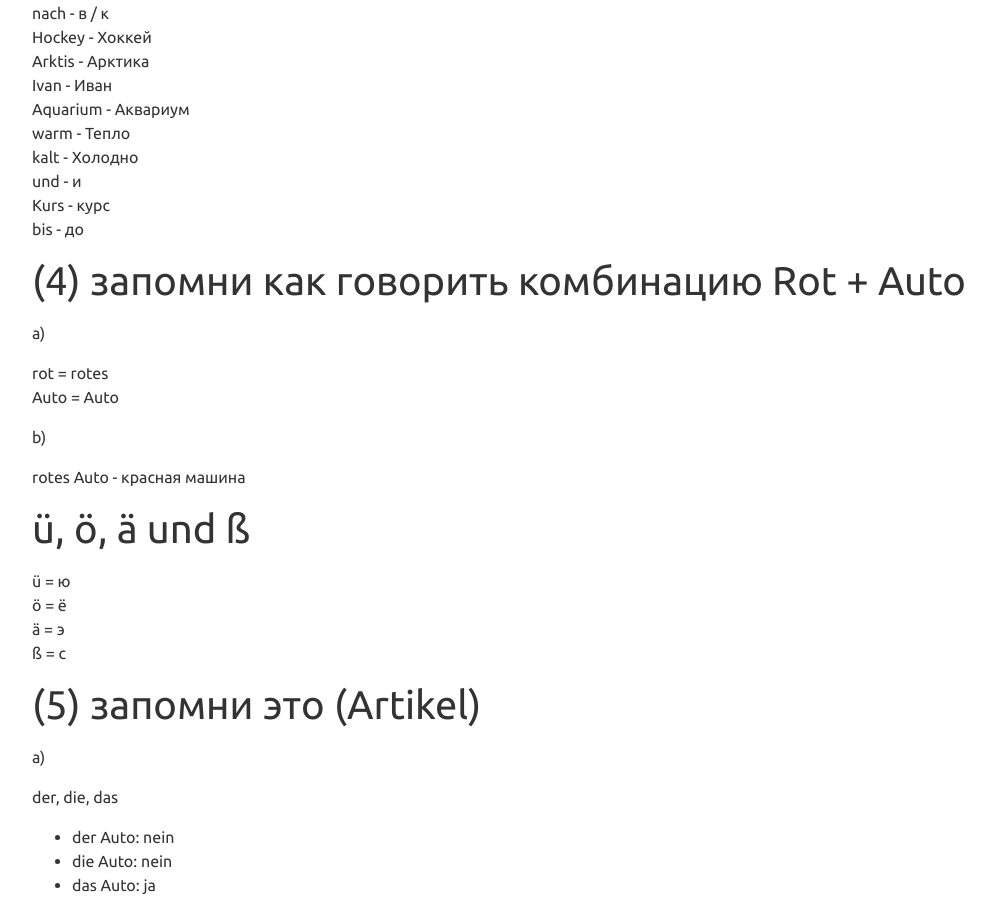
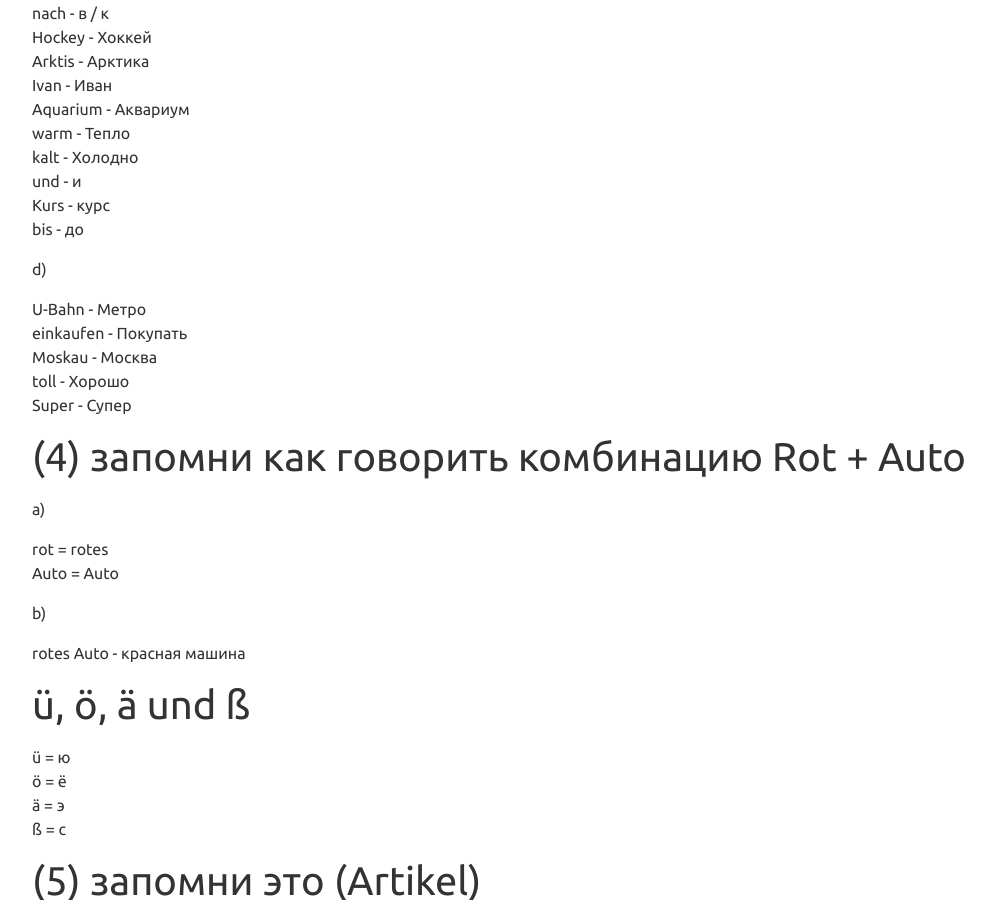
Before and after one commit to viktor-chiarcos/viktor-chiarcos.github.io, a Jekyll site: the page built from _pages/ivan/index.md, in a window 1280 px wide and 900 px high, scrolled down 2573 px. Shown: the whole window, without its empty margins (53-1048 px from the left). Built offline with Jekyll 4.4.1, drawn with Linux system fonts in a browser that asks for light colours.

Commit message:
index.md aktualisieren

```diff
--- a/_pages/ivan/index.md
+++ b/_pages/ivan/index.md
@@ -119,6 +119,14 @@ und - и\
 Kurs - курс\
 bis - до
 
+d)
+
+U-Bahn - Метро\
+einkaufen - Покупать\
+Moskau - Москва\
+toll - Хорошо\
+Super - Супер
+
 
 # (4) запомни как говорить комбинацию Rot + Auto
 a)
```
